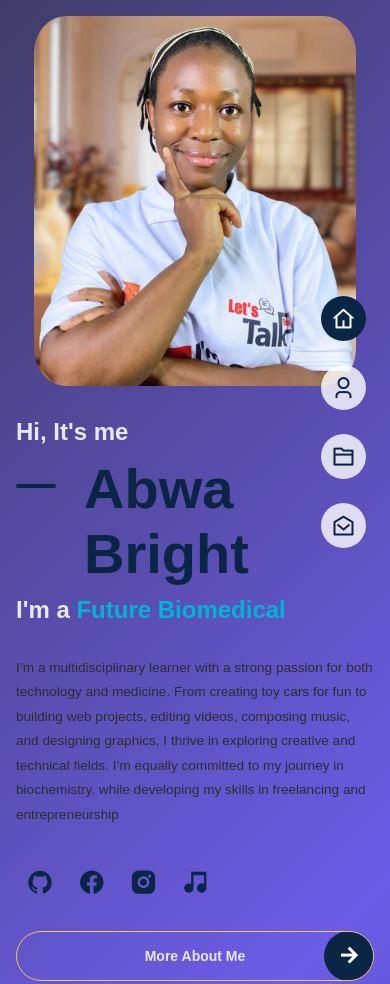
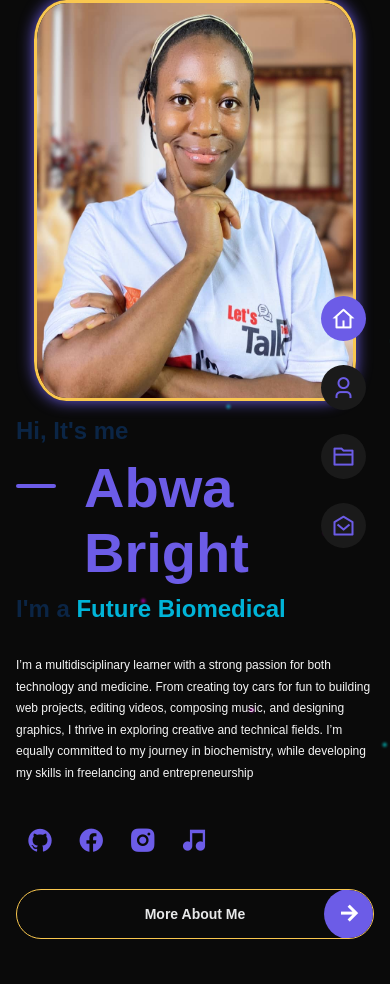
Before and after one commit to Bright58-prog/kellyBright, a plain HTML site: page index.html in a window 390 px wide. Shown: the top 984 px of the page. After the commit the page ends 958 px from the top, so only its background shows below. Drawn offline with nearby package versions, Linux system fonts and the light colour scheme.

Commit message:
latest update

```diff
--- a/index.html
+++ b/index.html
@@ -11,6 +11,24 @@
 </head>
 
 <body>
+    <div class="particles">
+        <div class="particle"></div>
+        <div class="particle"></div>
+        <div class="particle"></div>
+        <div class="particle"></div>
+        <div class="particle"></div>
+        <div class="particle"></div>
+        <div class="particle"></div>
+        <div class="particle"></div>
+        <div class="particle"></div>
+        <div class="particle"></div>
+        <div class="particle"></div>
+        <div class="particle"></div>
+        <div class="particle"></div>
+        <div class="particle"></div>
+        <div class="particle"></div>
+        <div class="particle"></div>
+    </div>
 
     <!-- ======== NAVBAR ========== -->
     <nav class="nav">
--- a/style1.css
+++ b/style1.css
@@ -1,28 +1,33 @@
 :root {
-    /*  Main Color Palette */
+    /* === Main Color Palette (Dark Theme) === */
     --deep-navy: #0B2545;
-    /* Primary Base */
+    /* Dark background base */
     --royal-purple: #6C5CE7;
-    /* Accent / Creative edge */
+    /* Accent / creative edge */
     --electric-blue: #00B4D8;
-    /* Highlight / Links */
+    /* Highlight / links */
     --soft-gold: #F9C74F;
-    /* Warm Accent */
+    /* Warm accent */
     --light-gray: #e7e8e9;
-    /* Neutral Background */
-    --charcoal: #2D2D2D;
-    /* Text */
+    /* Light text color */
+    --charcoal: #1a1a1a;
+    /* Deep charcoal for sections */
 
-    /* Replace old variables with new colors */
-    --first-color: var(--deep-navy);
+    /* === Theme Variables === */
+    --first-color: var(--royal-purple);
+    /* Main brand color */
     --title-color: var(--light-gray);
-    --text-color: var(--charcoal);
-    --body-color: var(--light-gray);
-    --container-color: #ffffffcc;
-    /* subtle overlay */
-    --border-color: rgba(249, 199, 79, 0.8);
-    /* soft gold transparent */
+    /* Headings */
+    --text-color: var(--light-gray);
+    /* Body text */
+    --body-color: var(--deep-navy);
+    /* Page background */
+    --container-color: var(--charcoal);
+    /* Cards / containers */
+    --border-color: rgba(249, 199, 79, 0.6);
+    /* Gold outline */
     --white-color: #ffffff;
+    /* Pure white elements */
 
     /* font sizes */
     --h1-font-size: 3.5rem;
@@ -41,7 +46,6 @@
 }
 
 
-
 * {
     margin: 0;
     padding: 0;
@@ -49,18 +53,29 @@
     font-family: 'Poppins', sans-serif;
 }
 
-body,
 input,
 textarea,
 button {
     font-family: var(--body-font);
     font-size: var(--normal-font-size);
     font-weight: var(--weight-500);
-    background: linear-gradient(-45deg, var(--deep-navy), var(--royal-purple), var(--charcoal), var(--electric-blue));
+    background: linear-gradient(-45deg, var(--deep-navy), var(--royal-purple), var(--electric-blue));
     background-size: 400% 400%;
     animation: gradientBG 4s ease infinite;
     color: var(--text-color);
 }
+
+/* ===== Dark Theme Base ===== */
+body {
+    background-color: #0a0a0a;
+    color: #f5f5f5;
+    font-family: Arial, sans-serif;
+    margin: 0;
+    padding: 0;
+    overflow-x: hidden;
+    position: relative;
+}
+
 
 /* headings */
 h1,
@@ -251,14 +266,26 @@ img {
 }
 
 .home-img {
-    height: auto;
-    max-width: 100%;
-    object-fit: cover;
+    position: relative;
     border-radius: 50%;
-    /* only one border-radius */
-    z-index: 10;
-    animation: bounce 2s infinite;
-    /* keep only bounce for now */
+    border: 3px solid var(--soft-gold);
+    box-shadow: 0 0 15px var(--royal-purple);
+    animation: zoomGlow 6s ease-in-out infinite;
+}
+
+/* Animation keyframes */
+@keyframes zoomGlow {
+
+    0%,
+    100% {
+        transform: scale(1);
+        box-shadow: 0 0 15px rgba(249, 199, 79, 0.5);
+    }
+
+    50% {
+        transform: scale(1.05);
+        box-shadow: 0 0 25px rgba(0, 180, 216, 0.7);
+    }
 }
 
 .home-title {
@@ -323,20 +350,13 @@ h2 span {
 /* about */
 
 .about {
-    display: grid;
+    display: flex;
     grid-template-columns: repeat(2, 1fr);
     align-items: center;
     gap: 1.5rem;
     padding-right: 8rem;
 }
 
-.about-img img {
-    padding-bottom: 20%;
-    max-width: 630px;
-    height: auto;
-    width: 100%;
-    border-radius: 8px;
-}
 
 .about-text h2 {
     font-size: 60px;
@@ -359,7 +379,7 @@ h2 span {
 }
 
 .about-text strong {
-    color: var(--text-color);
+    color: var(--electric-blue);
     font-weight: var(--weight-600);
 }
 
@@ -477,7 +497,7 @@ h2 span {
 }
 
 .resume-subtitle {
-    color: var(--charcoal);
+    color: var(--electric-blue);
     font-size: var(--large-font-size);
     font-weight: var(--weight-700);
     margin-block: 1.25rem .75rem;
@@ -779,3 +799,150 @@ h2 span {
         right: 2rem;
     }
 }
+
+
+/* ===== Particle Container ===== */
+.particles {
+    position: fixed;
+    top: 0;
+    left: 0;
+    width: 100%;
+    height: 100%;
+    overflow: hidden;
+    z-index: -1;
+}
+
+/* ===== Particles ===== */
+.particle {
+    position: absolute;
+    border-radius: 50%;
+    background: radial-gradient(circle, rgba(0, 255, 255, 0.9) 0%, rgba(0, 255, 255, 0) 70%);
+    width: 6px;
+    height: 6px;
+    animation: moveParticles 20s linear infinite;
+    filter: blur(1px);
+}
+
+.particle:nth-child(odd) {
+    background: radial-gradient(circle, rgba(255, 0, 255, 0.9) 0%, rgba(255, 0, 255, 0) 70%);
+}
+
+/* ===== Particle Animation ===== */
+@keyframes moveParticles {
+    from {
+        transform: translateY(0) translateX(0);
+    }
+
+    to {
+        transform: translateY(100vh) translateX(100vw);
+    }
+}
+
+/* ===== Create Multiple Particles with Different Speeds & Positions ===== */
+.particle:nth-child(1) {
+    top: 5%;
+    left: 10%;
+    animation-duration: 25s;
+}
+
+.particle:nth-child(2) {
+    top: 20%;
+    left: 30%;
+    animation-duration: 18s;
+}
+
+.particle:nth-child(3) {
+    top: 40%;
+    left: 60%;
+    animation-duration: 22s;
+}
+
+.particle:nth-child(4) {
+    top: 70%;
+    left: 80%;
+    animation-duration: 28s;
+}
+
+.particle:nth-child(5) {
+    top: 50%;
+    left: 15%;
+    animation-duration: 24s;
+}
+
+.particle:nth-child(6) {
+    top: 15%;
+    left: 75%;
+    animation-duration: 20s;
+}
+
+.particle:nth-child(7) {
+    top: 85%;
+    left: 50%;
+    animation-duration: 30s;
+}
+
+.particle:nth-child(8) {
+    top: 35%;
+    left: 90%;
+    animation-duration: 26s;
+}
+
+.particle:nth-child(9) {
+    top: 60%;
+    left: 40%;
+    animation-duration: 21s;
+}
+
+.particle:nth-child(10) {
+   top: 10%;
+    left: 5%;
+    animation-duration: 19s;
+}
+.particle:nth-child(1) {
+    top: 5%;
+    left: 10%;
+    animation-duration: 25s;
+}
+
+.particle:nth-child(2) {
+    top: 20%;
+    left: 30%;
+    animation-duration: 18s;
+}
+
+.particle:nth-child(3) {
+    top: 40%;
+    left: 60%;
+    animation-duration: 22s;
+}
+
+.particle:nth-child(4) {
+    top: 70%;
+    left: 80%;
+    animation-duration: 28s;
+}
+
+.particle:nth-child(5) {
+    top: 50%;
+    left: 15%;
+    animation-duration: 24s;
+}
+
+.particle:nth-child(6) {
+    top: 15%;
+    left: 75%;
+    animation-duration: 20s;
+}
+
+/* ===== Make It Responsive ===== */
+@media (max-width: 768px) {
+    body {
+        font-size: 14px;
+    }
+}
+
+@media (max-width: 480px) {
+    body {
+        font-size: 12px;
+    }
+}
```
Also changed, not shown: about.html (+19 -0 lines), contact.html (+20 -0 lines), projects.html (+20 -1 lines), IMG-20250508-WA0051.jpg (deleted), pics/logo.svg (added), pics/or.gif (added), pics/organisation badge.png (deleted).
